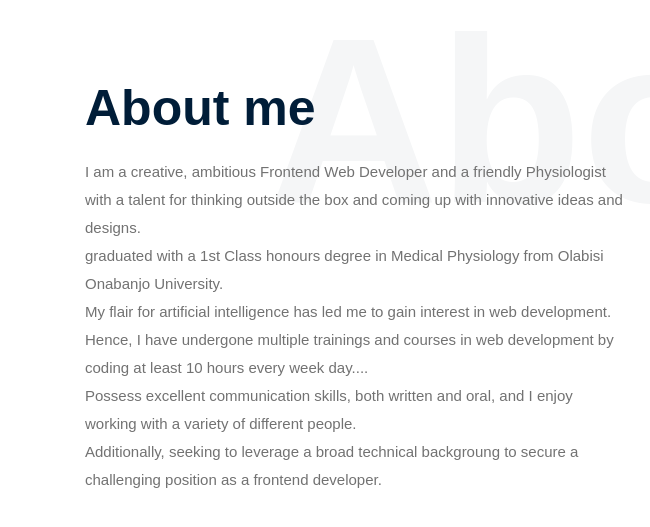
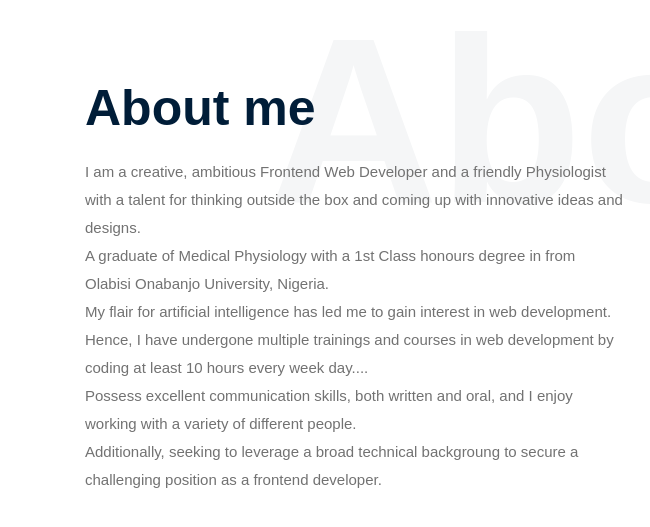
Before and after one commit to Dorcastunmise/tunmise-portfolio, a plain HTML site: page about.html in a window 1280 px wide. Shown: the part 2622-3149 px from the top of the page, 0-650 px from the left. Drawn offline with Linux system fonts and the light colour scheme; grey boxes are pictures that could not be loaded; a web font is replaced by a local one.

Commit message:
vocabulary error corrected

```diff
--- a/about.html
+++ b/about.html
@@ -136,7 +136,7 @@
                     <div class="about_e_details">
                         <h3>About me</h3>
                         <p>I am a creative, ambitious Frontend Web Developer and a friendly Physiologist with a talent for thinking outside the box and coming up with innovative ideas and designs.<br>
-                            graduated with a 1st Class honours degree in Medical Physiology from Olabisi Onabanjo University.<br>
+                            A graduate of Medical Physiology with a 1st Class honours degree in from Olabisi Onabanjo University, Nigeria.<br>
                             My flair for artificial intelligence has led me to gain interest in web development.
                             Hence, I have undergone multiple trainings and courses in web development by coding at least 10 hours every week day....<br>
                             Possess excellent communication skills, both written and oral, and I enjoy working with a variety of different people.<br>
```
